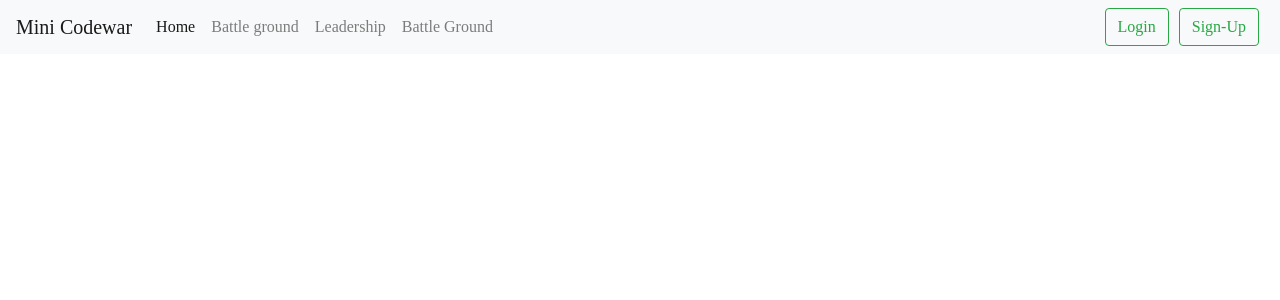
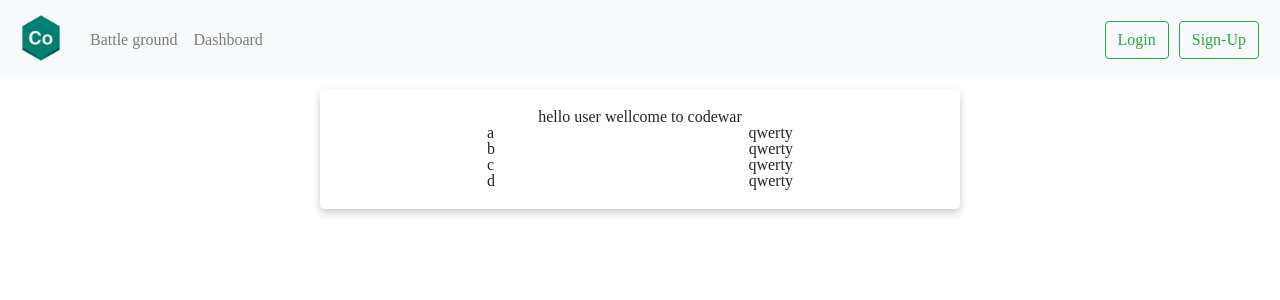
Before and after one commit to AshutoshSajan/mini-codewar-frontend, a React (Create React App) app: page /quiz in a window 1280 px wide. Shown: the top 300 px of the page. Built offline with nearby package versions, Linux system fonts and the light colour scheme; no server answers.

Commit message:
add private route and login/signup done

```diff
--- a/package.json
+++ b/package.json
@@ -2,7 +2,9 @@
   "name": "todo",
   "version": "0.1.0",
   "private": true,
+  "proxy": "http://localhost:7070/api/v1",
   "dependencies": {
+    "axios": "^0.19.0",
     "react": "^16.8.4",
     "react-dom": "^16.8.4",
     "react-redux": "^7.1.0",
--- a/src/App.css
+++ b/src/App.css
@@ -8,14 +8,28 @@
 	text-transform: capitalize;
 }
 
-.list {
-	background: gray;
+.logo {
+	height: 50px;
+	width: 50px;
+}
+
+/*==========================*/
+/*quiz card*/
+/*==========================*/
+
+.quiz-card {
 	width: 50%;
 	border-radius: 5px;
 	padding: 20px 40px;
-	margin: 0 auto;
+	margin: 10px auto;
+	box-shadow: 0 4px 8px 0 rgba(0,0,0,0.2);
+  transition: 0.3s;
 }
 .questions {
 	display: flex;
 	justify-content: space-around;
 }
+
+.quiz-card:hover {
+  box-shadow: 0 8px 16px 0 rgba(0,0,0,0.2);
+}
--- a/src/App.js
+++ b/src/App.js
@@ -1,31 +1,49 @@
 import React, { Component } from 'react';
-import {
-  Route,
-  Switch,
-  withRouter
-} from "react-router-dom";
 import { connect } from 'react-redux';
+import { Route, Switch, withRouter } from "react-router-dom";
 import './App.css';
 import Header from './components/Header';
 import Login from './components/Login';
 import SignUp from './components/SignUp';
 import Home from './components/Home';
 import LeaderBoard from './components/LeaderBoard';
+import QuizBoard from './components/QuizBoard';
+import PrivateRoute from './components/PrivateRoute';
+import setAuthToken from './utils/setAuthToken';
+const axios = require('axios');
 
 class App extends Component {
+  componentDidMount() {
+    const { jwt } = localStorage;
+    setAuthToken( jwt );
+    axios.get('/users/verify-token')
+    .then((res) => {
+      console.log(res, "data");
+      if(res.data.success){
+        this.props.dispatch({ type: "REGISTER_USER", payload: res.data });
+        this.setState({ user: {} });
+        // this.props.history.push('/');
+      }
+    })
+    .catch(function (error) {
+      console.log(error, "catch error");
+    });
+  }
 
   render() {
+    const auth = this.props.state.user.isAuthInProgress;
     return (
       <div className="App">
       	<Header />
-	      {
         <Switch>
 		      <Route exact path="/" component={Home} />
+		      <Route path="/register" component={SignUp} />
+          <Route path="/leaderBoard" component={LeaderBoard} />
+          <Route path="/quiz" component={QuizBoard} />
+          // <PrivateRoute path='/leaderBoard' auth={auth} component={LeaderBoard} />
+          // <PrivateRoute path='/quiz' auth={auth} component={QuizBoard} />
 		      <Route path="/login" component={Login} />
-		      <Route path="/register" component={SignUp} />
-          <Route path='/leaderBoard' component={LeaderBoard} />
 	      </Switch>
-        }
       </div>
     );
   }
--- a/src/components/Header.js
+++ b/src/components/Header.js
@@ -5,25 +5,25 @@ class Header extends Component {
 	render() {
 		return (
 			<nav className="navbar navbar-expand-lg navbar-light bg-light">
-			  <Link to="/" className="navbar-brand">Mini Codewar</Link>
+			  <Link to="/" className="navbar-brand">
+			  	<img className="logo" src="icon.png" alt="logo" />
+			  </Link>
 			  <button className="navbar-toggler" type="button" data-toggle="collapse" data-target="#navbarSupportedContent" aria-controls="navbarSupportedContent" aria-expanded="false" aria-label="Toggle navigation">
 			    <span className="navbar-toggler-icon"></span>
 			  </button>
 
 			  <div className="collapse navbar-collapse" id="navbarSupportedContent">
 			    <ul className="navbar-nav mr-auto">
-			      <li className="nav-item active">
-				      <Link to="/home" className="nav-link">Home</Link>
+			      {
+				      /*<li className="nav-item active">
+					      <Link to="/" className="nav-link">Home</Link>
+				      </li>*/
+			    	}
+			      <li className="nav-item">
+				      <Link to="/quiz" className="nav-link">Battle ground</Link>
 			      </li>
 			      <li className="nav-item">
-				      <Link to="/battle" className="nav-link">Battle ground</Link>
-
-			      </li>
-			      <li className="nav-item">
-				      <Link to="/leaderBoard" className="nav-link">Leadership</Link>
-				    </li>
-				    <li className="nav-item">
-				      <Link to="/" className="nav-link">Battle Ground</Link>
+				      <Link to="/leaderBoard" className="nav-link">Dashboard</Link>
 				    </li>
 
 			      {/*<li className="nav-item dropdown">
--- a/src/components/LeaderBoard.js
+++ b/src/components/LeaderBoard.js
@@ -1,55 +1,34 @@
 import React, { Component } from 'react';
+var url = "http://localhost:3000/api/v1";
 
 class LeaderBoard extends Component {
 
 	state = {
-
+		data: []
 	}
 
-	componentDidMount(){
-		console.log("hello cdm");
+	componentDidMount() {
+		let jwt = localStorage.getItem("jwt") || "";
+		// fetch(`${url}/users`, {
+	  //     headers: {
+	  //       "Content-Type": "application/json",
+	  //       "Authorization": `Bearer ${jwt}`
+	  //     }
+	  // 	})
+	  // 	.then(res => res.json())
+	  // 	.then(data => {
+	  // 		console.log(data, "USER_INFO data INSIDE Leaderboard.....");
+		// 	this.props.dispatch({type: "USER_INFO", payload: data });
+		// 	this.setState({ user: {} });
+	  // 	})
 	}
 
 	render() {
-		const questions = [{
-			ques: "hello user wellcome to codewar",
-			a: "qwerty",
-			b: "qwerty",
-			c: "qwerty",
-			d: "qwerty",
-		}];
+		const data = this.state.data || [] || null;
 
 		return (
 			<div>
-					{
-						questions.map((question, i) => (
-							<div className="list" key={i}>
-								{
-									Object.keys(question).map(v => (
-										<div key={v}>
-											{
-												v === "ques" ?
-													<p style={{textAlign: "center"}}>{question[v]}</p>
-												: null
-											}
-											<div>
-												{
-													v === "ques" ? null :
-													<div className="questions">
-														<p>{ [v] }</p>
-														<p>
-															<span>{ question[v] }</span>
-															<input type="radio" />
-														</p>
-													</div>
-												}
-											</div>
-										</div>
-									))
-								}
-							</div>
-						))
-					}
+				<p>Leaderboard</p>
 			</div>
 		);
 	}
--- a/src/components/Login.js
+++ b/src/components/Login.js
@@ -1,7 +1,7 @@
 import React, { Component } from 'react';
 import { connect } from 'react-redux';
 import { Link } from "react-router-dom";
-var url = "http://localhost:3000/api/v1";
+const axios = require('axios');
 
 class Login extends Component {
 
@@ -22,25 +22,26 @@ class Login extends Component {
   handleLogin = (e) => {
   	console.log("login fn()");
   	e.preventDefault();
-  	fetch(`${url}/users/login`, {
-  		method: "POST",
-      headers: {
-        "Content-Type": "application/json"
-      },
-      body: JSON.stringify(this.state.user),
-  	}).then(res => res.json())
-  	.then(data => {
-  		console.log(data, "login data");
-  		localStorage.setItem("jwt", data.token);
-			this.props.dispatch({type: "LOGGED_USER", payload: data });
-			this.setState({ user: {} });
-  	})
+
+  	axios.post('/users/login', this.state.user)
+	  .then((res) => {
+	    console.log(res, "data");
+	    if(res.data.success){
+  			localStorage.setItem("jwt", res.data.token);
+  			this.props.dispatch({ type: "REGISTER_USER", payload: res.data });
+  			this.setState({ user: {} });
+  			this.props.history.push('/');
+  		}
+	  })
+	  .catch(function (error) {
+	    console.log(error, "catch error");
+	  });
   }
 
 	render() {
 		return (
 			<div className='login'>
-				<form onSubmit={this.handleLogin}>
+				<form>
 				  <h2>Login</h2>
 					{/*<div className="logo">
 						<img src="../../public/icon.png" alt="logo" />
--- /dev/null
+++ b/src/components/PrivateRoute.js
@@ -0,0 +1,26 @@
+import React from "react";
+import { Route, Redirect } from 'react-router-dom';
+import { connect } from 'react-redux';
+
+const PrivateRoute = ({ component: Component, auth, user, ...rest }) => {
+	console.log(user, "PrivateRoute user...");
+	return(
+    <div>
+      {
+        !user.isAuthInProgress ?
+          <Route {...rest} render={(props) => (
+            auth
+            	? <Component {...props} />
+            	: <Redirect to={{ pathname:'/login' }} />
+            )} />
+        : null
+      }
+    </div>
+  )
+}
+
+const mapStateToProps = (state) => {
+  return { user: state.user }
+}
+
+export default connect(mapStateToProps)(PrivateRoute);
--- /dev/null
+++ b/src/components/QuizBoard.js
@@ -0,0 +1,75 @@
+import React, { Component } from 'react';
+var url = "http://localhost:3000/api/v1";
+
+class QuizBoard extends Component {
+
+	state = {
+
+	}
+
+	componentDidMount(){
+		console.log("hello cdm");
+	}
+
+	handleSubmit = (e) => {
+		e.preventDefault();
+  	fetch(`${url}/users/info`, {
+  		method: "POST",
+      headers: {
+        "Content-Type": "application/json"
+      },
+      body: JSON.stringify(this.state),
+  	}).then(res => res.json())
+  	.then(data => {
+  		console.log(data, "user quiz submit...");
+			// this.props.dispatch({type: "LOGGED_USER", payload: data });
+			// this.setState();
+  	})
+	}
+
+	render() {
+		const questions = [{
+			ques: "hello user wellcome to codewar",
+			a: "qwerty",
+			b: "qwerty",
+			c: "qwerty",
+			d: "qwerty",
+		}];
+
+		return (
+			<div>
+					{
+						questions.map((question, i) => (
+							<div className="quiz-card" key={i}>
+								{
+									Object.keys(question).map(v => (
+										<div key={v}>
+											{
+												v === "ques" ?
+													<p style={{textAlign: "center"}}>{question[v]}</p>
+												: null
+											}
+											<div>
+												{
+													v === "ques" ? null :
+													<div className="questions">
+														<p>{ [v] }</p>
+														<p>
+															<span>{ question[v] }</span>
+															<input type="checkbox" />
+														</p>
+													</div>
+												}
+											</div>
+										</div>
+									))
+								}
+							</div>
+						))
+					}
+			</div>
+		);
+	}
+}
+
+export default QuizBoard;
--- /dev/null
+++ b/src/utils/setAuthToken.js
@@ -0,0 +1,6 @@
+const axios = require('axios');
+
+export default function setAuthToken(token) {
+	token ? axios.defaults.headers.common['Authorization'] = `Bearer ${token}`
+	: axios.defaults.headers.common['Authorization'] = null;
+}
```
Also changed, not shown: src/components/SignUp.js (+19 -21 lines), 1 other file (tests, documents, lock files or other folders).
